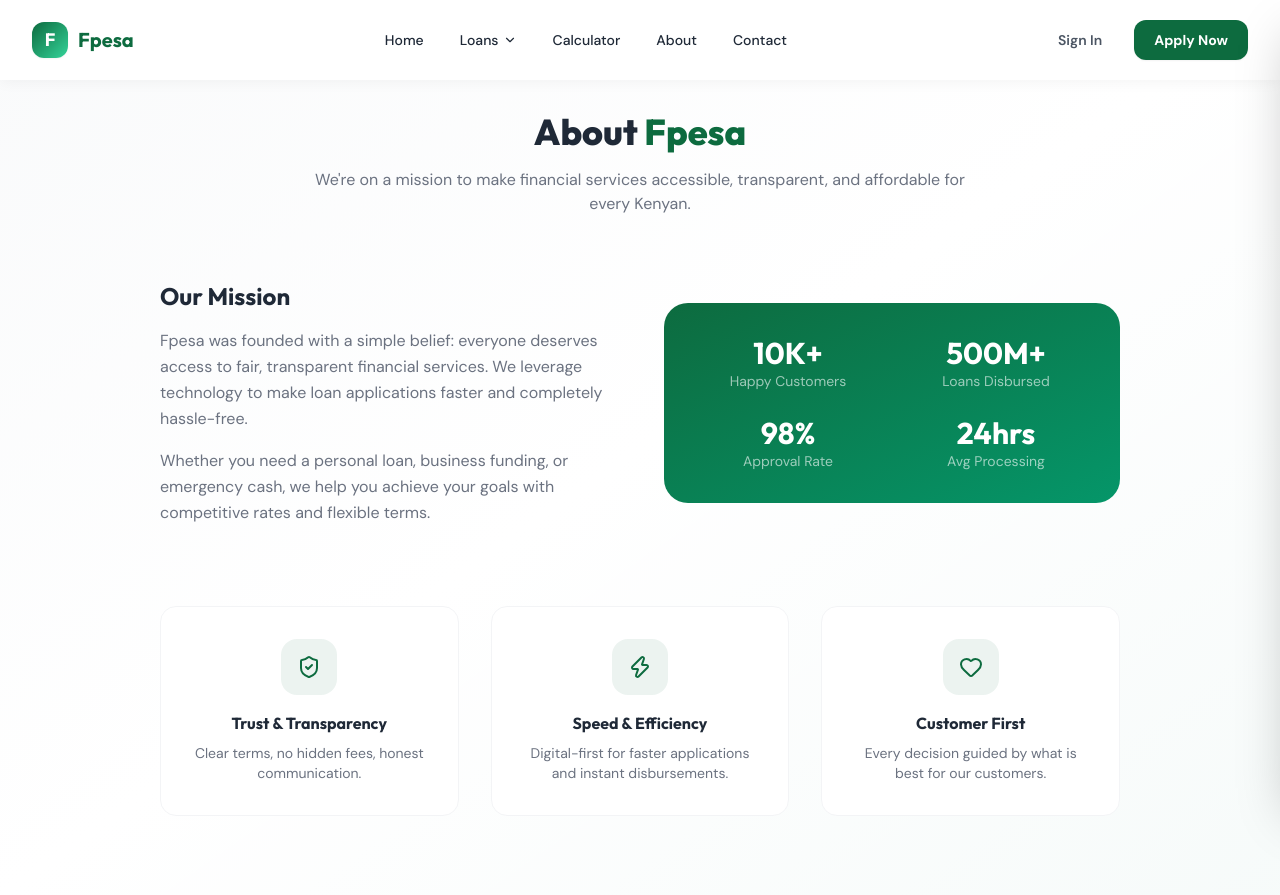
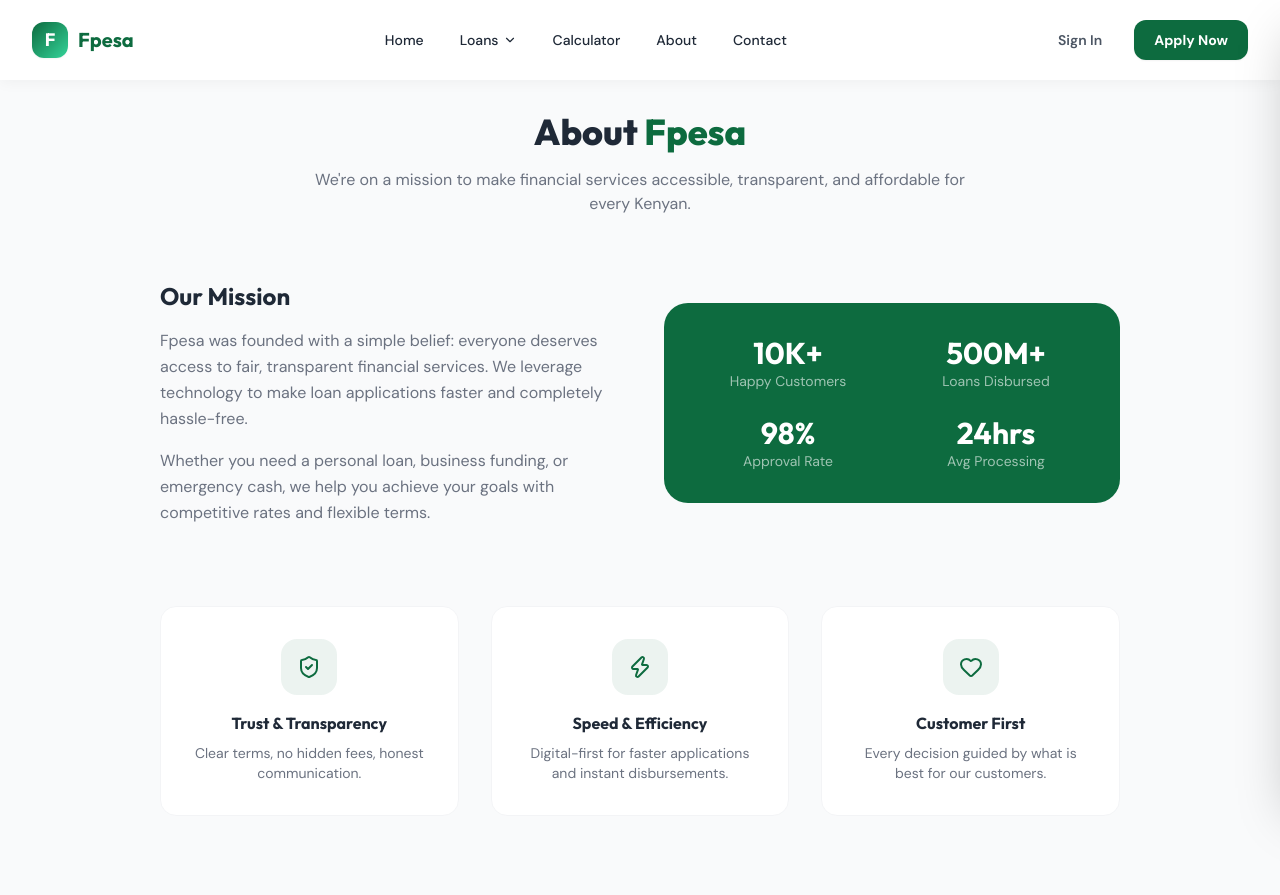
Before and after one commit to dennismwa/Fpesa-Loans, a PHP site: page /pages/about.php in a window 1280 px wide. Shown: the top 895 px of the page. Run offline with PHP 8.4, Linux system fonts and the light colour scheme; data comes from the database, SQL or seed files in the repository; some libraries are stand-ins or nearby versions.

Commit message:
Update about.php

```diff
--- a/pages/about.php
+++ b/pages/about.php
@@ -2,12 +2,12 @@
 require_once __DIR__.'/../config/helpers.php';$page_title='About Us';$page_description='Learn about '.site_name();
 require_once __DIR__.'/../includes/header.php';require_once __DIR__.'/../includes/navbar.php';$sn=site_name();
 ?>
-<section class="pt-28 pb-20 bg-gradient-to-br from-gray-50 via-white to-emerald-50/20">
+<section class="pt-28 pb-20 bg-gray-50">
 <div class="max-w-5xl mx-auto px-4 sm:px-6 lg:px-8">
   <div class="text-center mb-16" data-aos="fade-up"><h1 class="text-3xl sm:text-4xl font-extrabold mb-4 font-heading">About <span class="grad-text"><?=e($sn)?></span></h1><p class="text-gray-500 max-w-2xl mx-auto">We're on a mission to make financial services accessible, transparent, and affordable for every Kenyan.</p></div>
   <div class="grid md:grid-cols-2 gap-12 items-center mb-20" data-aos="fade-up">
     <div><h2 class="text-2xl font-bold mb-4 font-heading">Our Mission</h2><p class="text-gray-500 leading-relaxed mb-4"><?=e($sn)?> was founded with a simple belief: everyone deserves access to fair, transparent financial services. We leverage technology to make loan applications faster and completely hassle-free.</p><p class="text-gray-500 leading-relaxed">Whether you need a personal loan, business funding, or emergency cash, we help you achieve your goals with competitive rates and flexible terms.</p></div>
-    <div class="bg-gradient-to-br from-primary to-emerald-600 rounded-3xl p-8 text-white"><div class="grid grid-cols-2 gap-6">
+    <div class="bg-primary rounded-3xl p-8 text-white"><div class="grid grid-cols-2 gap-6">
       <div class="text-center"><div class="text-3xl font-bold font-heading">10K+</div><div class="text-sm text-white/60">Happy Customers</div></div>
       <div class="text-center"><div class="text-3xl font-bold font-heading">500M+</div><div class="text-sm text-white/60">Loans Disbursed</div></div>
       <div class="text-center"><div class="text-3xl font-bold font-heading">98%</div><div class="text-sm text-white/60">Approval Rate</div></div>
```
